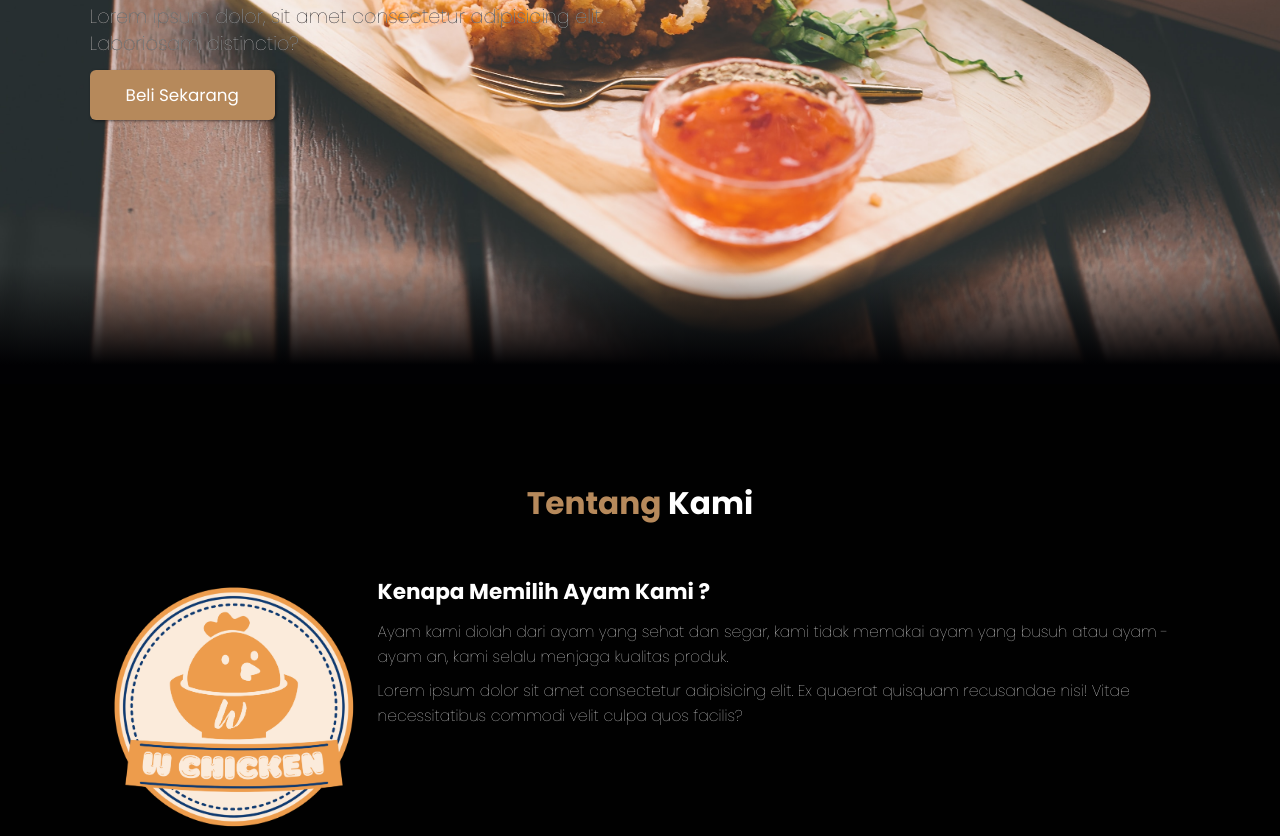
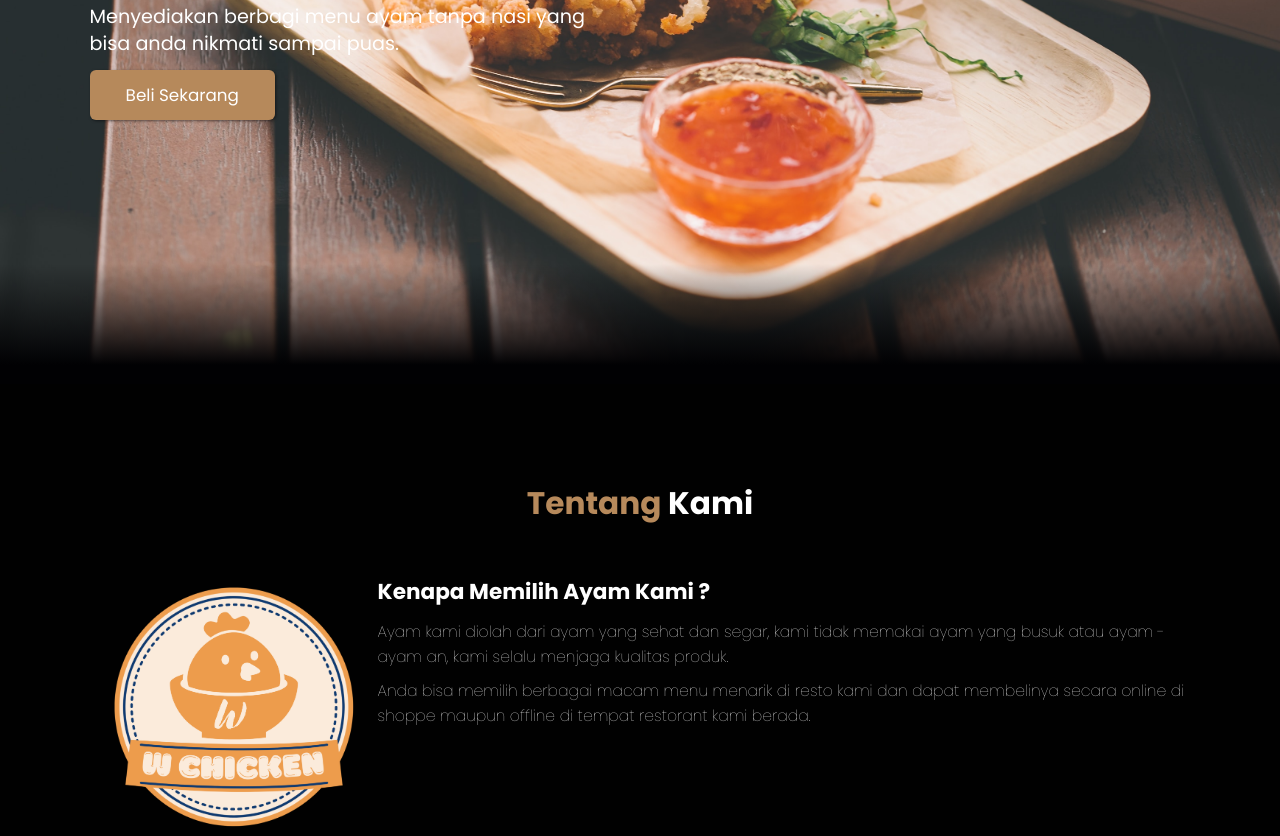
Before and after one commit to wildanarkan/wchicken, a plain HTML site: page index.html in a window 1280 px wide. Shown: the part 416-1252 px from the top of the page. Drawn offline with nearby package versions, Linux system fonts and the light colour scheme.

Commit message:
mengganti text lorem

```diff
--- a/index.html
+++ b/index.html
@@ -42,7 +42,7 @@
     <section class="hero" id="home">
         <main class="content">
             <h1>Ayo makan ayam <span>tanpa nasi</span></h1>
-            <p>Lorem ipsum dolor, sit amet consectetur adipisicing elit. Laboriosam, distinctio?</p>
+            <p>Menyediakan berbagi menu ayam tanpa nasi yang bisa anda nikmati sampai puas.</p>
             <a href="#" class="cta">Beli Sekarang</a>
         </main>
     </section>
@@ -59,8 +59,8 @@
 
                 <div class="content">
                     <h3> Kenapa Memilih Ayam Kami ?</h3>
-                    <p>Ayam kami diolah dari ayam yang sehat dan segar, kami tidak memakai ayam yang busuh atau ayam - ayam an, kami selalu menjaga kualitas produk.</p>
-                    <p>Lorem ipsum dolor sit amet consectetur adipisicing elit. Ex quaerat quisquam recusandae nisi! Vitae necessitatibus commodi velit culpa quos facilis?</p>
+                    <p>Ayam kami diolah dari ayam yang sehat dan segar, kami tidak memakai ayam yang busuk atau ayam - ayam an, kami selalu menjaga kualitas produk.</p>
+                    <p>Anda bisa memilih berbagai macam menu menarik di resto kami dan dapat membelinya secara online di shoppe maupun offline di tempat restorant kami berada.</p>
                 </div>
             </div>
     </section>
@@ -69,7 +69,7 @@
     <!-- Menu Section Start -->
     <section id="menu" class="menu">
         <h2><span>Menu</span> Kami</h2>
-        <p>Lorem ipsum dolor sit amet consectetur adipisicing elit. Reiciendis dolorum fugit alias expedita deserunt aperiam fuga id impedit eaque explicabo?</p>
+        <p>Berbagai menu kami sediakan untuk anda, menu - menu yang kami jual di restoran sangatlah banyak, dan kami akan merekomendasikan kepada anda menu andalan kami pada gambar di bawah</p>
 
         <div class="row">
             <div class="menu-card">
@@ -104,7 +104,7 @@
     <!-- Contact Section Start -->
     <section class="contact" id="contact">
         <h2><span>Kontak</span> Kami</h2>
-        <p>Lorem ipsum dolor sit amet consectetur adipisicing elit. Reiciendis dolorum fugit alias expedita deserunt aperiam fuga id impedit eaque explicabo?</p>
+        <p>Jika anda ingin menyampaikan saran,keluhan,dan mengajak kami untuk berkolaborasi, anda dapat menghubungi kami dengan mengisi form di bawah ini. </p>
 
         <div class="row">
             <iframe src="https://www.google.com/maps/embed?pb=!1m18!1m12!1m3!1d3958.1258876647544!2d112.73101087420928!3d-7.226479192779543!2m3!1f0!2f0!3f0!3m2!1i1024!2i768!4f13.1!3m3!1m2!1s0x2dd7f8df4e0e295d%3A0x3be40f56cd04c19b!2sIndrapura%20Jaya%20II%20No.1%2C%20Perak%20Tim.%2C%20Kec.%20Pabean%20Cantikan%2C%20Surabaya%2C%20Jawa%20Timur%2060164!5e0!3m2!1sid!2sid!4v1695904280088!5m2!1sid!2sid" allowfullscreen="" loading="lazy" referrerpolicy="no-referrer-when-downgrade" class="map"></iframe>
--- a/style.css
+++ b/style.css
@@ -101,6 +101,7 @@ section{
     background-size: cover;
     background-position: center;
     position: relative;
+    /* opacity: 0%; */
 }
 
 .hero::after{
@@ -133,9 +134,10 @@ section{
     font-size: 1.6rem;
     margin-top: 1rem;
     line-height: 1.4;
-    font-weight: 100;
-    text-shadow: 1px 1px 3px rgba(1, 1, 3, 0.5);
-    mix-blend-mode: difference;
+    font-weight: 400;
+    text-shadow: 1px 1px 1px 3px hsla(240, 50%, 1%, 0.5);
+    /* mix-blend-mode:difference; */
+    background-blend-mode: difference;
 }
 
 .hero .content .cta {
```
